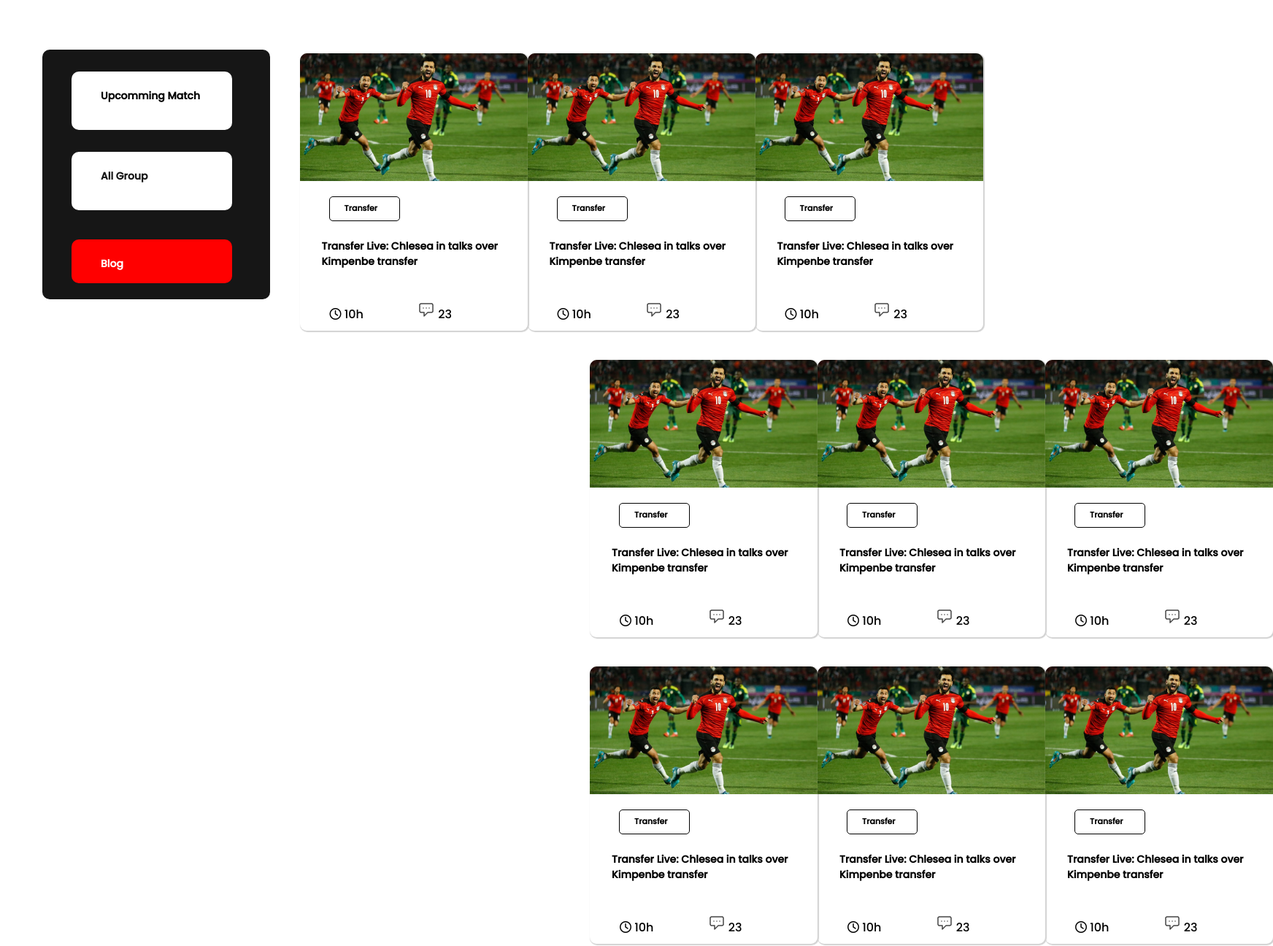
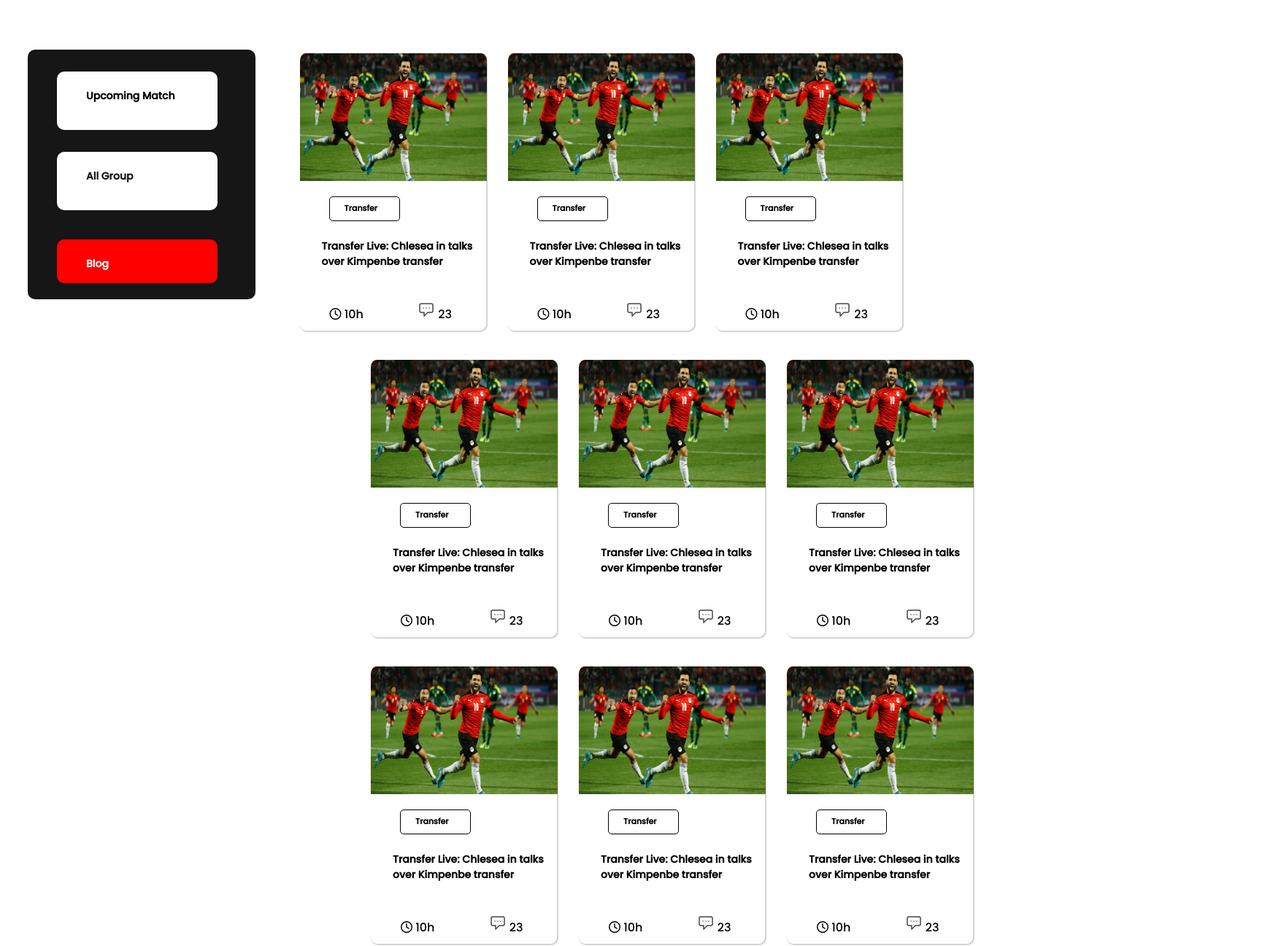
Before and after one commit to abrarasif11/Assignment-2, a plain HTML site: page index.html in a window 1280 px wide. Shown: the part 698-1994 px from the top of the page at 73% size, 1744 px wide, since content can reach past the window. Drawn offline with Linux system fonts and the light colour scheme.

Commit message:
website-1

```diff
--- a/index.html
+++ b/index.html
@@ -34,7 +34,7 @@
     <!--Black Bar Box Start-->
      <section class="container2">
         <div class="box">
-            <p class="item1"><a id="up" href="upcoming.html"><span class="Match">Upcomming Match</span></a></p>
+            <p class="item1"><a id="up" href="upcoming.html"><span class="Match">Upcoming Match</span></a></p>
         </div>
         <div class="box2">
             <p class="item2"><a id="grp" href=""><span class="Group"> All Group </span></a></p>
@@ -51,7 +51,7 @@
      <div class="transfer-box1">
      <div class="transfer">
         <!--Transfer Box Pic-->
-            <img src="assets/Blog Image.png" alt="">
+            <img class="transfer-pic" src="assets/Blog Image.png" alt="">
             <h4 class="transfer-title">Transfer</h4>
             <h5 class="transfer-text">Transfer Live: Chlesea in talks
                 over Kimpenbe transfer</h5>
@@ -59,7 +59,7 @@
                 <img id="chat-icon" src="assets/Chat Icon.png" alt=""> 23
      </div>
          <div class="transfer1">
-            <img src="assets/Blog Image.png" alt="">
+            <img class="transfer-pic" src="assets/Blog Image.png" alt="">
             <h4 class="transfer-title">Transfer</h4>
             <h5 class="transfer-text">Transfer Live: Chlesea in talks
                 over Kimpenbe transfer</h5>
@@ -67,7 +67,7 @@
                 <img id="chat-icon" src="assets/Chat Icon.png" alt=""> 23
          </div>
          <div class="transfer2">
-            <img src="assets/Blog Image.png" alt="">
+            <img class="transfer-pic" src="assets/Blog Image.png" alt="">
             <h4 class="transfer-title">Transfer</h4>
             <h5 class="transfer-text">Transfer Live: Chlesea in talks
                 over Kimpenbe transfer</h5>
@@ -78,23 +78,23 @@
      </div>
             <div class="transfer-box2">
                 <div class="transfer">
-                    <img src="assets/Blog Image.png" alt="">
+                    <img class="transfer-pic" src="assets/Blog Image.png" alt="">
                     <h4 class="transfer-title">Transfer</h4>
                     <h5 class="transfer-text">Transfer Live: Chlesea in talks
                         over Kimpenbe transfer</h5>
                         <i class="fa-regular fa-clock"></i> 10h
                         <img id="chat-icon" src="assets/Chat Icon.png" alt=""> 23
              </div>
-             <div class="transfer">
-                <img src="assets/Blog Image.png" alt="">
+             <div class="transfer1">
+                <img class="transfer-pic" src="assets/Blog Image.png" alt="">
                 <h4 class="transfer-title">Transfer</h4>
                 <h5 class="transfer-text">Transfer Live: Chlesea in talks
                     over Kimpenbe transfer</h5>
                     <i class="fa-regular fa-clock"></i> 10h
                     <img id="chat-icon" src="assets/Chat Icon.png" alt=""> 23
          </div>
-         <div class="transfer">
-            <img src="assets/Blog Image.png" alt="">
+         <div class="transfer2">
+            <img class="transfer-pic" src="assets/Blog Image.png" alt="">
             <h4 class="transfer-title">Transfer</h4>
             <h5 class="transfer-text">Transfer Live: Chlesea in talks
                 over Kimpenbe transfer</h5>
@@ -104,23 +104,23 @@
             </div>
             <div class="transfer-box3">
                 <div class="transfer">
-                    <img src="assets/Blog Image.png" alt="">
+                    <img class="transfer-pic" src="assets/Blog Image.png" alt="">
                     <h4 class="transfer-title">Transfer</h4>
                     <h5 class="transfer-text">Transfer Live: Chlesea in talks
                         over Kimpenbe transfer</h5>
                         <i class="fa-regular fa-clock"></i> 10h
                         <img id="chat-icon" src="assets/Chat Icon.png" alt=""> 23
              </div>
-             <div class="transfer">
-                <img src="assets/Blog Image.png" alt="">
+             <div class="transfer1">
+                <img class="transfer-pic" src="assets/Blog Image.png" alt="">
                 <h4 class="transfer-title">Transfer</h4>
                 <h5 class="transfer-text">Transfer Live: Chlesea in talks
                     over Kimpenbe transfer</h5>
                     <i class="fa-regular fa-clock"></i> 10h
                     <img id="chat-icon" src="assets/Chat Icon.png" alt=""> 23
          </div>
-         <div class="transfer">
-            <img src="assets/Blog Image.png" alt="">
+         <div class="transfer2">
+            <img class="transfer-pic"src="assets/Blog Image.png" alt="">
             <h4 class="transfer-title">Transfer</h4>
             <h5 class="transfer-text">Transfer Live: Chlesea in talks
                 over Kimpenbe transfer</h5>
--- a/style.css
+++ b/style.css
@@ -1,6 +1,7 @@
 body{
     font-family: 'Poppins', sans-serif;
 }
+/* Banner */
 .container{
     width: 1100px;
     height: 646px;
@@ -11,6 +12,7 @@ body{
     margin-right: 140px;
 
 }
+/* Banner Headline */
 .headline{
     color: #FFFFFF;
     font-weight: 600;
@@ -19,6 +21,7 @@ body{
     padding-left: 50px;
     width: 45%;
 }
+/* Banner Text */
 .headline-text{
     color: #FFFFFF;
     font-weight: 400;
@@ -26,6 +29,7 @@ body{
     padding-left: 50px;
     width: 37%;
 }
+/* button Section */
 .button-text{
     padding-left: 50px;
 }
@@ -39,6 +43,7 @@ body{
 .button-watch-now:hover{
     text-decoration: underline;
 }
+/* Banner Pic */
 .player-pic{
     position: absolute;
     width: 425px;
@@ -47,6 +52,9 @@ body{
     top: 83px;
 
 }
+/* Banner End */
+
+/* Black Box Info */
 .box1{
     width: 272px;
     height: 272px;
@@ -66,6 +74,7 @@ body{
 font-size: 14px;
 padding-bottom: 40px;
 }
+/* Black Box Overall Items */
 .container2{
     width: 312px;
     height: 312px;
@@ -74,7 +83,8 @@ padding-bottom: 40px;
     padding-top: 10px;
     padding-bottom: 20px;
     margin-top: 70px;
-    margin-left: 50px;
+    margin-right: 50px;
+    margin-left: 30px;
  }
  .box{
     width: 50px;
@@ -93,9 +103,6 @@ padding-bottom: 10px;
 #up{
     text-decoration: none;
     color: black;
-}
-#up:hover{
-    text-decoration: underline;
 }
  .item2{
     margin-left: 40px;
@@ -156,45 +163,62 @@ height: 50px;
     width: 140px;
     border-radius: 10px;
 }
+
 #grp{
     text-decoration: none;
     color: #161616;
 }
+
+/* ----- Hover Items---- */
+
+#up:hover{
+    text-decoration: underline;
+}
 #grp:hover{
 text-decoration: underline;
-}
-#blg{
-    text-decoration: none;
-    color: #FFFFFF;
 }
 #blg:hover{
     text-decoration: underline;
 }
 
+#blg{
+    text-decoration: none;
+    color: #FFFFFF;
+}
 #chat-icon{
     padding-left: 70px;
     padding-top: 20px;
 }
+/*Black Box Info End */
+
+/* Transfer Box Start */
 .transfer{
-    width: 312px;
+    width: 255px;
     height: 360px;
     box-shadow: 1px 1px 1px 1px lightgray;
     padding-bottom: 20px;
     border-radius: 9px;
+
+}
+.transfer-pic{
+    width: 256px;
+    height: 175px;
 }
 .transfer1{
-    width: 312px;
+    width: 255px;
     height: 360px;
     box-shadow: 1px 1px 1px 1px lightgray;
     padding-bottom: 20px;
     border-radius: 9px;
+   margin-left: 30px;
 }
 .transfer2{
-    width: 312px;
+    width: 255px;
     height: 360px;
     box-shadow: 1px 1px 1px 1px lightgray;
     padding-bottom: 20px;
     border-radius: 9px;
+    margin-left: 30px;
 }
 .fa-clock{
     padding-left: 41px;
@@ -225,8 +249,8 @@ padding-left: 30px;
 .transfer-box2{
     display: flex;
     justify-content: space-evenly;
-    margin-right: 400px;
-    margin-left: 800px;
+    margin-right: 200px;
+    margin-left: 500px;
     margin-top: 40px;
 
 
@@ -234,8 +258,8 @@ padding-left: 30px;
 .transfer-box3{
     display: flex;
     justify-content: space-evenly;
-    margin-left: 800px;
-    margin-right: 400px;
+    margin-left: 500px;
+    margin-right: 200px;
     margin-top: 40px;
 
 }
@@ -243,6 +267,9 @@ padding-left: 30px;
  display: flex;
  margin: 2.5px;
 }
+/* transfer Box End */
+
+/* Footer Start */
 footer{
     margin-top: 150px;
     width: 1335px;
@@ -279,3 +306,4 @@ nav a:hover{
 .footer-icon{
     padding-left: 260px;
 }
+/*------- footer End----- */
```
Also changed, not shown: upcoming.html (+1 -1 lines).
